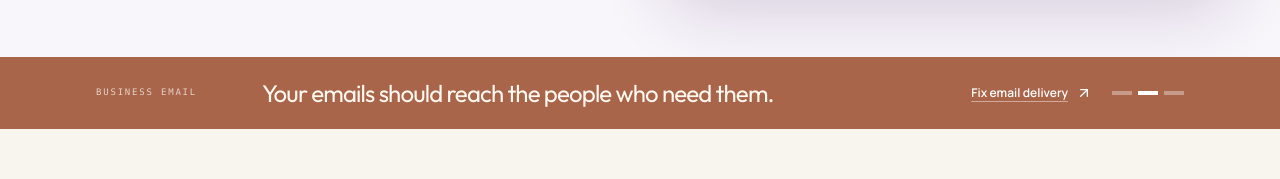
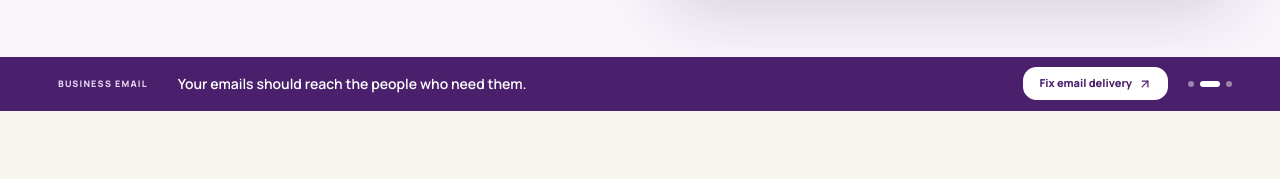
Before and after one commit to Holladworld/hostsuite, a Next.js app: page / in a window 1280 px wide. Shown: the part 612-791 px from the top of the page. Built offline with nearby package versions, Linux system fonts and the light colour scheme; no server answers; the database is empty.

Commit message:
Restore the compact rotating HostSuite message banner

```diff
--- a/components/promo-banner.tsx
+++ b/components/promo-banner.tsx
@@ -12,24 +12,26 @@ const slides = [
 
 export function PromoBanner() {
   const [active, setActive] = useState(0);
+
   useEffect(() => {
     if (window.matchMedia('(prefers-reduced-motion: reduce)').matches) return;
-    const id = window.setInterval(() => setActive((current) => (current + 1) % slides.length), 6000);
+    const id = window.setInterval(() => setActive((current) => (current + 1) % slides.length), 5500);
     return () => window.clearInterval(id);
   }, []);
+
   const slide = slides[active];
 
   return (
-    <section aria-label="Website support highlights" className="bg-[#A96549] text-[#FFF8F0]">
-      <div className="mx-auto grid max-w-[1600px] items-center gap-4 px-5 py-5 sm:px-9 lg:grid-cols-[150px_1fr_auto] lg:px-16 xl:px-24">
-        <p className="font-mono-data text-[9px] font-medium uppercase tracking-[0.2em] text-white/70">{slide.eyebrow}</p>
-        <div className="min-w-0">
-          <p key={slide.title} className="font-display text-xl leading-tight tracking-[-0.035em] sm:text-2xl">{slide.title}</p>
+    <section aria-label="Website support highlights" className="relative z-10 bg-[#4A1F6B] text-white">
+      <div className="mx-auto flex min-h-[54px] max-w-[1440px] items-center justify-between gap-3 px-5 py-2 sm:px-8 lg:px-12">
+        <div className="flex min-w-0 items-center gap-3 sm:gap-5">
+          <span className="hidden shrink-0 rounded-md bg-white/12 px-2.5 py-1 text-[9px] font-extrabold tracking-[0.13em] text-[#E8D8F5] sm:inline">{slide.eyebrow}</span>
+          <p key={slide.title} className="truncate text-xs font-semibold sm:text-sm">{slide.title}</p>
         </div>
-        <div className="flex items-center justify-between gap-5 lg:justify-end">
-          <Link href={slide.href} className="inline-flex items-center gap-2 whitespace-nowrap text-xs font-semibold text-white underline decoration-white/45 underline-offset-4 hover:decoration-white">{slide.action}<ArrowUpRight className="h-4 w-4" /></Link>
-          <div className="flex gap-1.5" aria-label="Choose highlight">
-            {slides.map((item, index) => <button key={item.eyebrow} type="button" onClick={() => setActive(index)} aria-label={`Show highlight ${index + 1}`} aria-current={index === active} className={`h-1 w-5 transition-colors ${index === active ? 'bg-white' : 'bg-white/35 hover:bg-white/65'}`} />)}
+        <div className="flex shrink-0 items-center gap-3 sm:gap-5">
+          <Link href={slide.href} className="inline-flex items-center gap-1.5 whitespace-nowrap rounded-lg bg-white px-3 py-2 text-[10px] font-extrabold text-[#4A1F6B] transition-colors hover:bg-[#F2EAF8] sm:px-4 sm:text-[11px]">{slide.action}<ArrowUpRight className="h-3.5 w-3.5" /></Link>
+          <div className="hidden items-center gap-1.5 sm:flex" aria-label="Choose highlight">
+            {slides.map((item, index) => <button key={item.eyebrow} type="button" onClick={() => setActive(index)} aria-label={`Show highlight ${index + 1}`} aria-current={index === active} className={`h-1.5 rounded-full transition-all ${index === active ? 'w-5 bg-white' : 'w-1.5 bg-white/45 hover:bg-white/75'}`} />)}
           </div>
         </div>
       </div>
```
